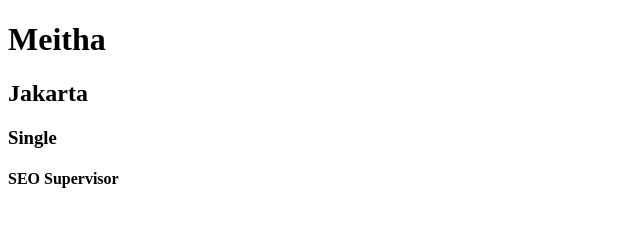
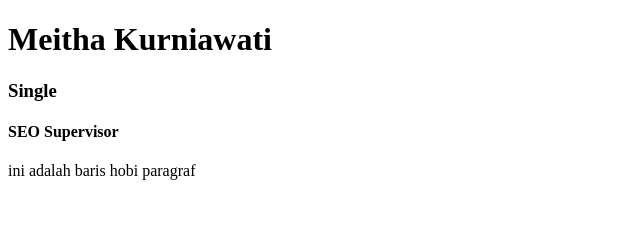
Before and after one commit to dramallama14/gitbasic_binar, a plain HTML site: page index.html in a window 1280 px wide. Shown: the whole page, without its empty margins (0-640 px from the left). Drawn offline with Linux system fonts and the light colour scheme.

Commit message:
add name

```diff
--- a/index.html
+++ b/index.html
@@ -7,9 +7,10 @@
     <title>Document</title>
 </head>
 <body>
-    <h1>Meitha</h1>
-    <h2>Jakarta</h2>
+    <h1>Meitha Kurniawati</h1>
+
     <h3>Single</h3>
     <h4>SEO Supervisor</h4>
+    <p>ini adalah baris hobi paragraf</p>
 </body>
 </html>
```
